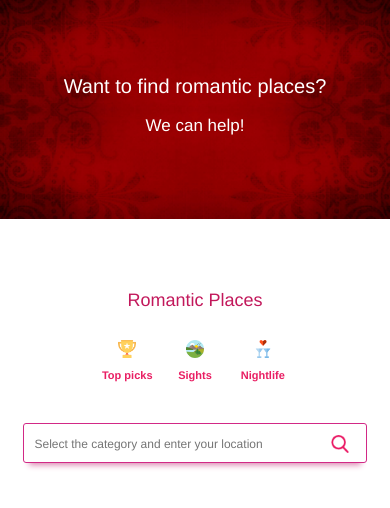
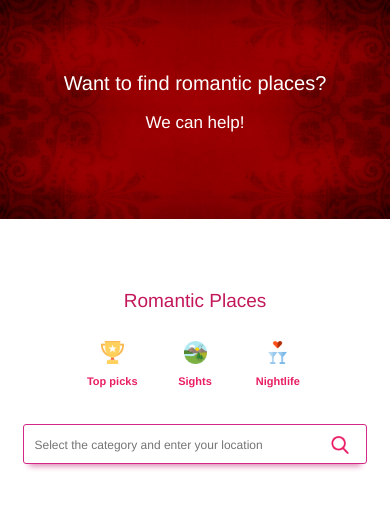
Before and after one commit to romklao/capstone_api, a plain HTML site: page index.html in a window 390 px wide. Drawn offline with nearby package versions, Linux system fonts and the light colour scheme; some packages are replaced by stand-ins of ours.

Commit message:
Fixed title

```diff
--- a/main.css
+++ b/main.css
@@ -291,7 +291,7 @@ hr {
         background-size: 100%;
     }
     .title {
-        top: 100px;
+        top: 97px;
         width: 100%;
     }
     .search-container {
@@ -302,10 +302,6 @@ hr {
     .content {
         top: 25%;
     }
-    .information {
-        background-size: cover;
-        height: 80%;
-    }
     .title h1 {
         font-size: 20px;
     }
@@ -313,13 +309,13 @@ hr {
         font-size: 17px;
     }
     header > h2 {
-        font-size: 18px;
+        font-size: 19px;
     }
     input + img {
-        width: 18px;
+        width: 23px;
     }
     label {
-        width: 60px;
+        width: 75px;
     }
     label > p {
         font-size: 11px;
```
